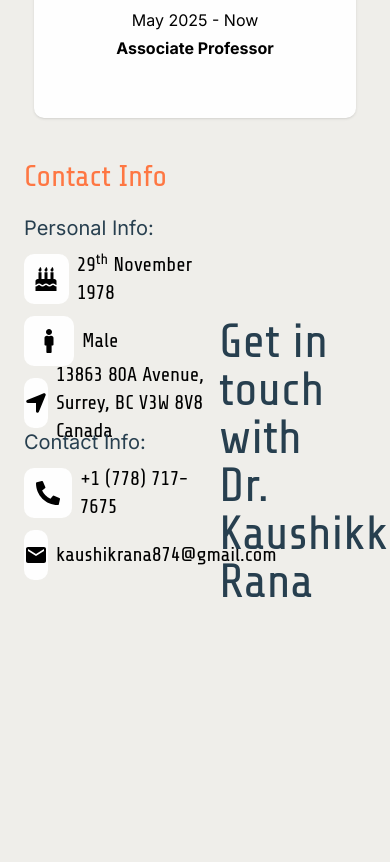
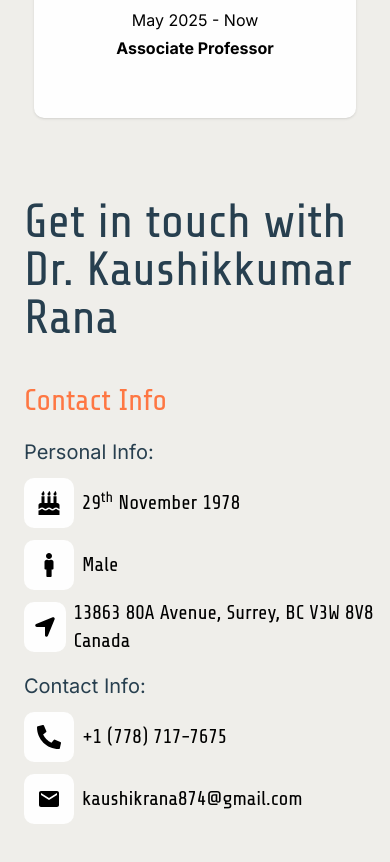
Before and after one commit to Slate-500-Vishw/kaushik-rana, a Next.js app: page /#experience in a window 390 px wide. Shown: the part 7226-8088 px from the top of the page. Before the commit the page ends 7932 px from the top, so only its background shows below. Built offline with nearby package versions, Linux system fonts and the light colour scheme.

Commit message:
final change

```diff
--- a/app/Contact/Contact.tsx
+++ b/app/Contact/Contact.tsx
@@ -8,7 +8,7 @@ import { FaLocationArrow } from "react-icons/fa6";
 const Contact = () => {
   return (
     <>
-      <div className="flex">
+      <div className="hidden md:flex">
         <div className="mt-10 md:px-10 md:ml-15 ml-6 w-1/2">
           <h1 className="text-3xl md:text-4xl heading accent-color">
             Contact Info
@@ -73,11 +73,83 @@ const Contact = () => {
           </div>
         </div>
         <div className="w-1/2 mt-[200px]">
-            <h1 className="text-5xl heading dark-accent-color">
-                Get in touch with
-                <br />
-                Dr. Kaushikkumar Rana
-            </h1>
+          <h1 className="text-5xl heading dark-accent-color">
+            Get in touch with
+            <br />
+            Dr. Kaushikkumar Rana
+          </h1>
+        </div>
+      </div>
+      <div className="flex flex-col md:hidden">
+        <div className="w-full mt-20 mt-10 md:px-10 md:ml-15 ml-6">
+          <h1 className="text-5xl heading dark-accent-color">
+            Get in touch with
+            <br />
+            Dr. Kaushikkumar Rana
+          </h1>
+        </div>
+        <div className="mt-10 md:px-10 md:ml-15 ml-6 w-full mr-10 md:mr-10">
+          <h1 className="text-3xl md:text-4xl heading accent-color">
+            Contact Info
+          </h1>
+          <div className="mt-5">
+            <h2 className="dark-accent-color text-xl md:text-2xl">
+              Personal Info:
+            </h2>
+            <div>
+              <div className="mt-3 flex gap-2">
+                <div className="bg-[#fefefe] w-[50px] h-[50px] rounded-lg flex items-center justify-center">
+                  <FaBirthdayCake className="text-2xl" />
+                </div>
+                <div className="flex justify-center h-[50px] items-center">
+                  <span className="text-xl heading">
+                    29<sup>th</sup> November 1978
+                  </span>
+                </div>
+              </div>
+              <div className="mt-3 flex gap-2">
+                <div className="bg-[#fefefe] w-[50px] h-[50px] rounded-lg flex items-center justify-center">
+                  <FaMale className="text-2xl" />
+                </div>
+                <div className="flex justify-center h-[50px] items-center">
+                  <span className="text-xl heading">Male</span>
+                </div>
+              </div>
+              <div className="mt-3 flex gap-2">
+                <div className="bg-[#fefefe] w-[50px] h-[50px] rounded-lg flex items-center justify-center">
+                  <FaLocationArrow className="text-2xl" />
+                </div>
+                <div className="flex justify-center h-[50px] items-center mr-10">
+                  <span className="text-xl heading">
+                    13863 80A Avenue, Surrey, BC V3W 8V8 Canada
+                  </span>
+                </div>
+              </div>
+            </div>
+            <h2 className="dark-accent-color text-xl md:text-2xl mt-5">
+              Contact Info:
+            </h2>
+            <div>
+              <div className="mt-3 flex gap-2">
+                <div className="bg-[#fefefe] w-[50px] h-[50px] rounded-lg flex items-center justify-center">
+                  <FaPhoneAlt className="text-2xl" />
+                </div>
+                <div className="flex justify-center h-[50px] items-center">
+                  <span className="text-xl heading">+1 (778) 717-7675</span>
+                </div>
+              </div>
+              <div className="mt-3 flex gap-2">
+                <div className="bg-[#fefefe] w-[50px] h-[50px] rounded-lg flex items-center justify-center">
+                  <MdEmail className="text-2xl" />
+                </div>
+                <div className="flex justify-center h-[50px] items-center">
+                  <span className="text-xl heading">
+                    kaushikrana874@gmail.com
+                  </span>
+                </div>
+              </div>
+            </div>
+          </div>
         </div>
       </div>
     </>
```
